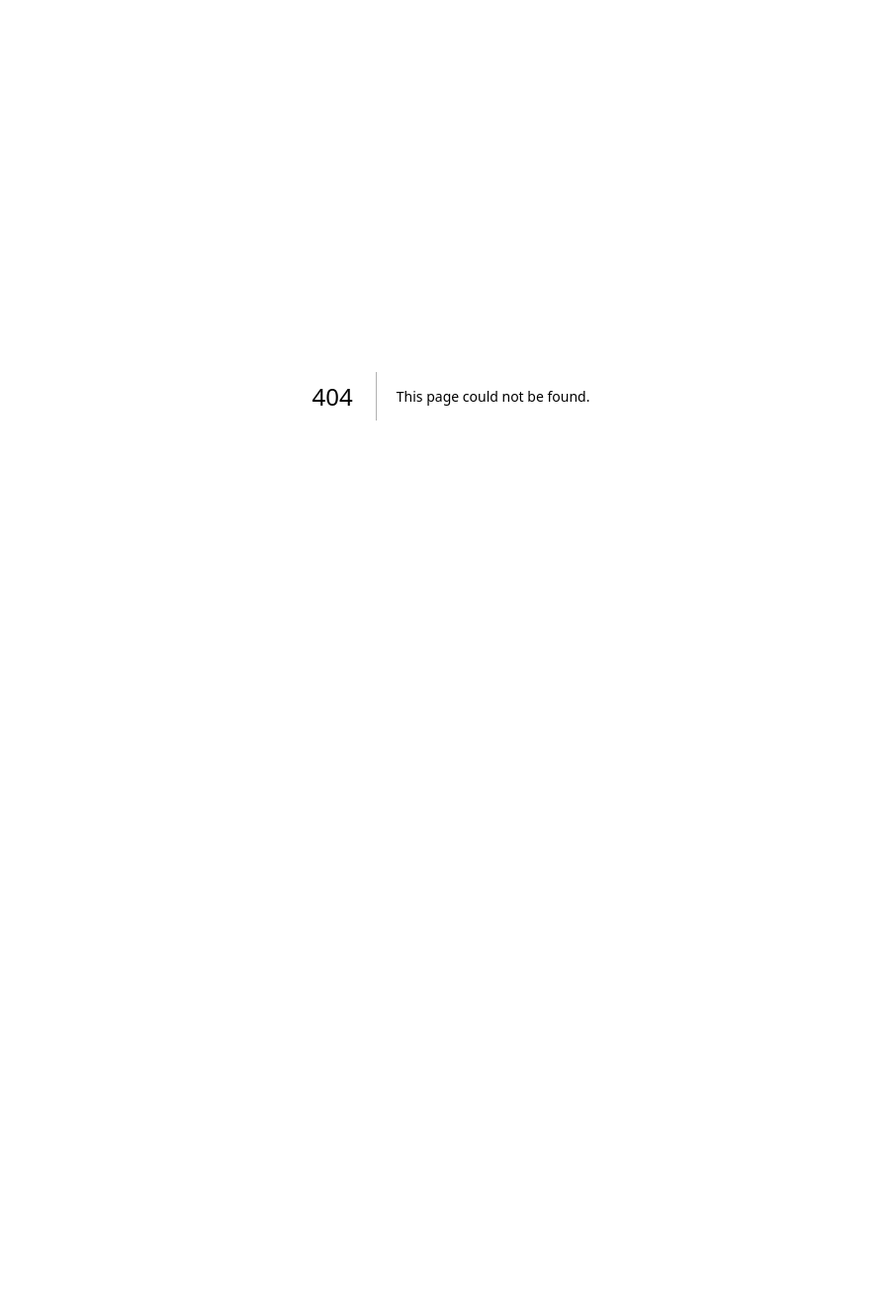
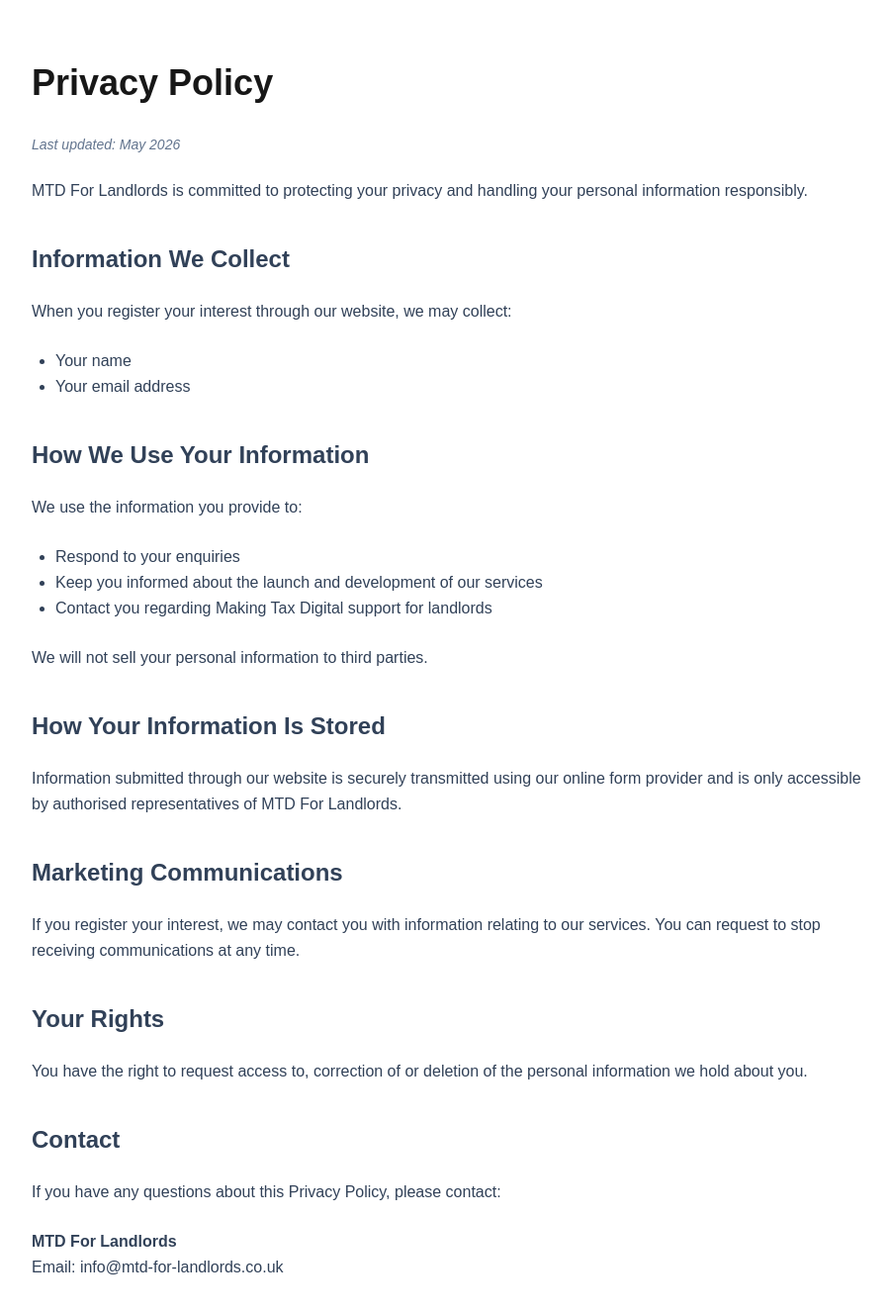
Before and after one commit to colin-mtd/mtd-for-landlords, a Next.js app: page /privacy-policy in a window 1280 px wide. Before the commit this address had no page. Shown: the top 1326 px of the page at 99% size, without its empty margins (184-1085 px from the left). Before the commit the page ends 800 px from the top, so only its background shows below. Built offline with nearby package versions, Linux system fonts and the light colour scheme.

Commit message:
Changed email address
Added a Privacy Policy

```diff
--- a/app/page.js
+++ b/app/page.js
@@ -374,7 +374,7 @@
   <div className="max-w-6xl mx-auto px-6 text-center">
 
     <p className="font-semibold">
-      hello@mtd-for-landlords.co.uk
+      info@mtd-for-landlords.co.uk
     </p>
 
     <p className="text-slate-400 mt-3">
@@ -382,9 +382,10 @@
     </p>
 
     <p className="text-slate-500 text-sm mt-6">
-      Privacy Policy | Terms & Conditions
-    </p>
-
+  <a href="/privacy-policy" className="hover:text-white">
+    Privacy Policy
+  </a>
+</p>
   </div>
 </footer>
     </main>
--- /dev/null
+++ b/app/privacy-policy/page.js
@@ -0,0 +1,93 @@
+export default function PrivacyPolicy() {
+  return (
+    <main className="min-h-screen bg-white py-16">
+      <div className="max-w-4xl mx-auto px-6">
+
+        <h1 className="text-4xl font-bold mb-8">
+          Privacy Policy
+        </h1>
+
+        <p className="text-sm italic text-slate-500 mb-6">
+  Last updated: May 2026
+</p>
+
+        <div className="space-y-6 text-slate-700 leading-relaxed">
+
+          <p>
+            MTD For Landlords is committed to protecting your privacy and handling your personal information responsibly.
+          </p>
+
+          <h2 className="text-2xl font-semibold pt-4">
+            Information We Collect
+          </h2>
+
+          <p>
+            When you register your interest through our website, we may collect:
+          </p>
+
+          <ul className="list-disc pl-6">
+            <li>Your name</li>
+            <li>Your email address</li>
+          </ul>
+
+          <h2 className="text-2xl font-semibold pt-4">
+            How We Use Your Information
+          </h2>
+
+          <p>
+            We use the information you provide to:
+          </p>
+
+          <ul className="list-disc pl-6">
+            <li>Respond to your enquiries</li>
+            <li>Keep you informed about the launch and development of our services</li>
+            <li>Contact you regarding Making Tax Digital support for landlords</li>
+          </ul>
+
+          <p>
+            We will not sell your personal information to third parties.
+          </p>
+
+          <h2 className="text-2xl font-semibold pt-4">
+            How Your Information Is Stored
+          </h2>
+
+          <p>
+            Information submitted through our website is securely transmitted using our online form provider and is only accessible by authorised representatives of MTD For Landlords.
+          </p>
+
+          <h2 className="text-2xl font-semibold pt-4">
+            Marketing Communications
+          </h2>
+
+          <p>
+            If you register your interest, we may contact you with information relating to our services. You can request to stop receiving communications at any time.
+          </p>
+
+          <h2 className="text-2xl font-semibold pt-4">
+            Your Rights
+          </h2>
+
+          <p>
+            You have the right to request access to, correction of or deletion of the personal information we hold about you.
+          </p>
+
+          <h2 className="text-2xl font-semibold pt-4">
+            Contact
+          </h2>
+
+          <p>
+            If you have any questions about this Privacy Policy, please contact:
+          </p>
+
+          <p>
+            <strong>MTD For Landlords</strong><br />
+            Email: info@mtd-for-landlords.co.uk<br />
+          </p>
+
+        </div>
+
+      </div>
+    </main>
+  );
+}
```
